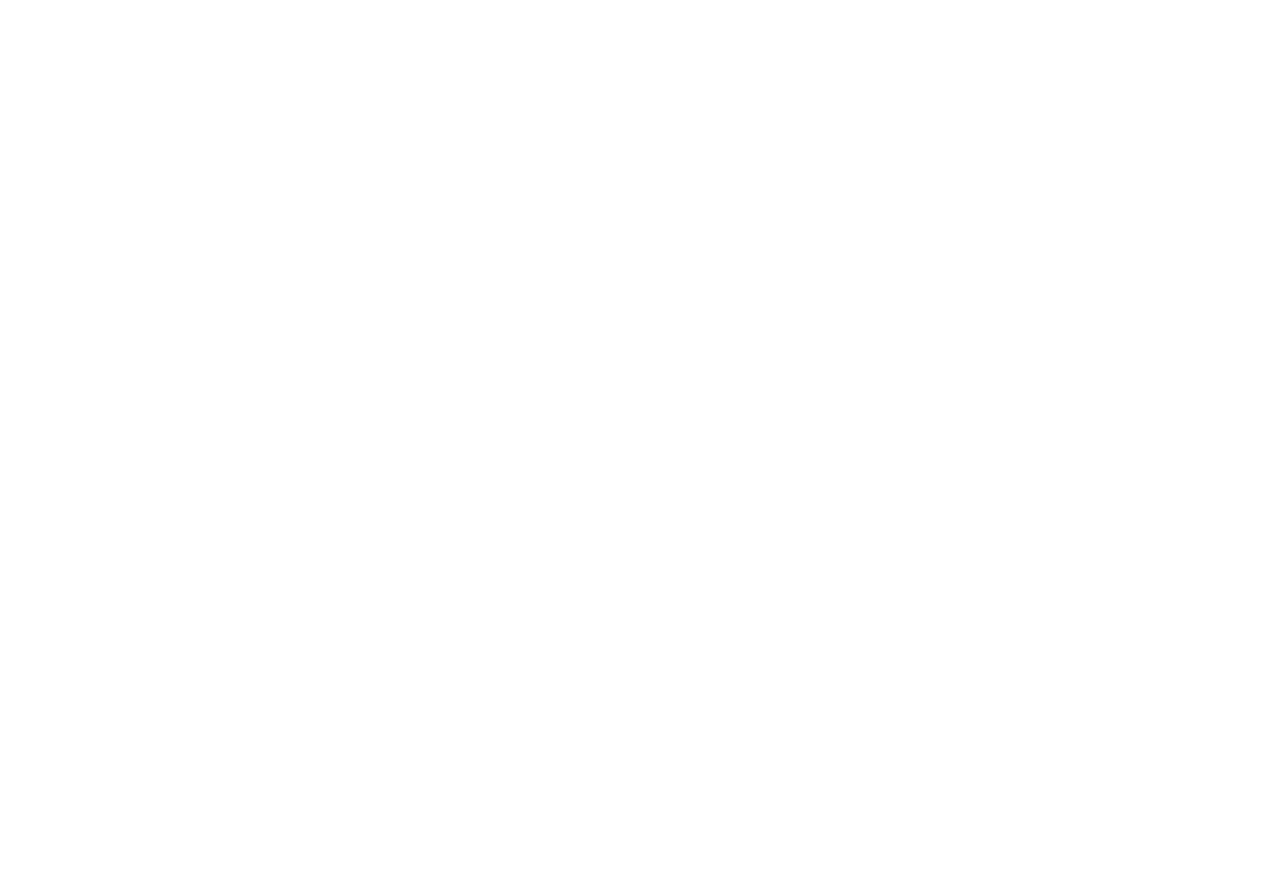
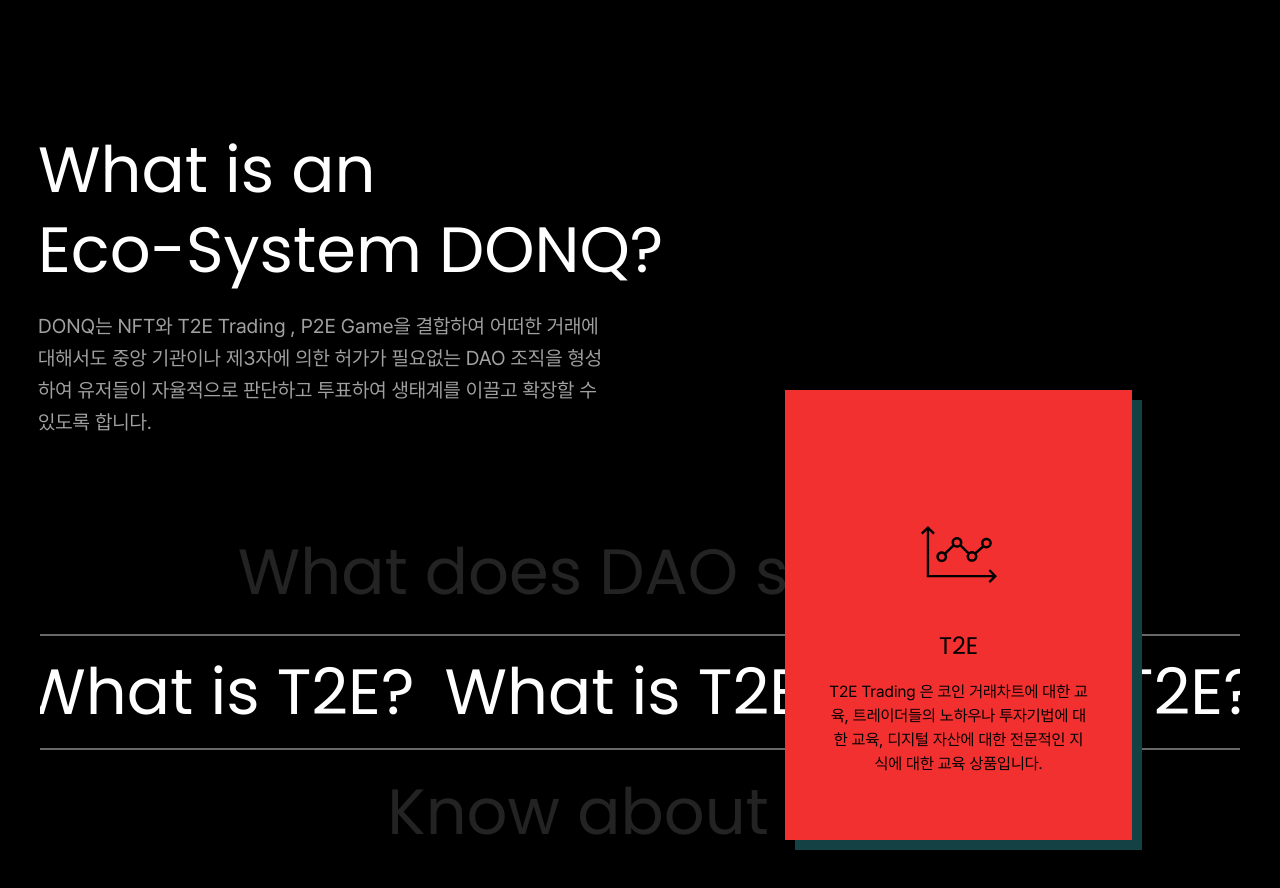
Before and after one commit to TuVoXuan/donthepia, a React (Create React App) app: page / in a window 1280 px wide. Shown: the part 4380-5268 px from the top of the page. Before the commit the page ends 4290 px from the top, so only its background shows below. Built offline with nearby package versions, Linux system fonts and the light colour scheme.

Commit message:
feat: make what donq section

```diff
--- a/src/components/Header/Header.module.scss
+++ b/src/components/Header/Header.module.scss
@@ -15,6 +15,7 @@
     right: 0;
     bottom: 0;
     overflow: hidden;
+    z-index: 1;
   }
 
   &__menu.show-menu {
--- /dev/null
+++ b/src/components/Icons/Chart.jsx
@@ -0,0 +1,18 @@
+import * as React from "react";
+const Chart = (props) => (
+  <svg
+    xmlns="http://www.w3.org/2000/svg"
+    width={80}
+    height={80}
+    viewBox="0 0 80 80"
+    {...props}
+  >
+    <path fill="none" d="M0 0h80v80H0V0z" />
+    <path
+      fill="currentColor"
+      fillRule="evenodd"
+      d="M67.448 34.476a5.392 5.392 0 0 1-2.797-.784l-6.983 6.037c.47.8.745 1.726.745 2.718 0 2.977-2.43 5.399-5.417 5.399-2.988 0-5.418-2.422-5.418-5.399 0-.977.265-1.89.723-2.681l-7.217-6.934a5.396 5.396 0 0 1-3.104.98 5.39 5.39 0 0 1-3.103-.98l-7.454 7.16c.488.81.774 1.754.774 2.766 0 2.977-2.43 5.399-5.417 5.399-2.988 0-5.418-2.422-5.418-5.399s2.43-5.399 5.418-5.399c1.065 0 2.058.313 2.897.845l7.533-7.235a5.357 5.357 0 0 1-.648-2.555c0-2.978 2.431-5.4 5.418-5.4 2.988 0 5.418 2.422 5.418 5.4 0 .923-.236 1.793-.647 2.555l7.261 6.976a5.396 5.396 0 0 1 2.984-.897c1.086 0 2.096.323 2.946.874l6.924-5.979a5.351 5.351 0 0 1-.835-2.866c0-2.977 2.43-5.399 5.417-5.399 2.988 0 5.418 2.422 5.418 5.399s-2.43 5.399-5.418 5.399zm-42.584 6.259-.002-.002c-.006-.006-.01-.014-.016-.019a2.913 2.913 0 0 0-4.981 2.044 2.913 2.913 0 0 0 2.915 2.905 2.913 2.913 0 0 0 2.914-2.905c0-.786-.319-1.499-.83-2.023zM37.98 25.509a2.913 2.913 0 0 0-2.914 2.905 2.912 2.912 0 0 0 2.914 2.904 2.913 2.913 0 0 0 2.915-2.904 2.913 2.913 0 0 0-2.915-2.905zm15.016 14.033a2.913 2.913 0 0 0-2.915 2.905 2.913 2.913 0 0 0 2.915 2.905 2.913 2.913 0 0 0 2.914-2.905 2.913 2.913 0 0 0-2.914-2.905zm14.452-13.37a2.913 2.913 0 0 0-2.914 2.905 2.912 2.912 0 0 0 2.914 2.904 2.912 2.912 0 0 0 2.915-2.904 2.913 2.913 0 0 0-2.915-2.905zm-57.34-9.707v44.467h63.425l-4.03-4.087 1.669-1.636 6.841 6.937-6.873 6.85-1.656-1.651 4.094-4.079H7.767V16.43l-4.14 4.057-1.642-1.665 6.96-6.818 6.873 6.85-1.656 1.651-4.054-4.04z"
+    />
+  </svg>
+);
+export default Chart;
--- a/src/components/Icons/index.js
+++ b/src/components/Icons/index.js
@@ -1,9 +1,13 @@
 import ArrowRight from "./ArrowRight";
 import Language from "./Language";
+import Chart from './Chart'
+import Star from "./Star";
 
 const Icons = {
     Language,
-    ArrowRight
+    ArrowRight,
+    Chart,
+    Star
 }
 
 export default Icons;
--- a/src/index.css
+++ b/src/index.css
@@ -125,6 +125,7 @@ video {
   font-size: 100%;
   font: inherit;
   vertical-align: baseline;
+  font-weight: normal;
 }
 
 /* HTML5 display-role reset for older browsers */
--- a/src/pages/Home/Home.jsx
+++ b/src/pages/Home/Home.jsx
@@ -3,6 +3,7 @@ import styles from "./Home.module.scss";
 import Header from "../../components/Header/Header";
 import Countdown from "./CountDown/CountDown";
 import NFTValue from "./NFTValue/NFTValue";
+import Icons from "../../components/Icons";
 
 export default function Home() {
   return (
@@ -79,6 +80,54 @@ export default function Home() {
           />
         </div>
       </div>
+
+      <div className={styles["what-donq"]}>
+        <div className={styles["what-donq__text"]}>
+          <h1 className={styles["what-donq__text__title"]}>What is an</h1>
+          <h1 className={styles["what-donq__text__title"]}>Eco-System DONQ?</h1>
+          <p className={styles["what-donq__text__des"]}>
+            DONQ는 NFT와 T2E Trading , P2E Game을 결합하여 어떠한 거래에
+            대해서도 중앙 기관이나 제3자에 의한 허가가 필요없는 DAO 조직을
+            형성하여 유저들이 자율적으로 판단하고 투표하여 생태계를 이끌고
+            확장할 수 있도록 합니다.
+          </p>
+        </div>
+
+        <div className={styles["illustrate-wrap"]}>
+          <div className={styles["illustrate"]}>
+            <div className={styles["illustrate__top"]}>
+              <p>What does DAO stand for</p>
+            </div>
+            <div className={styles["illustrate__center"]}>
+              <p>
+                <span>What is T2E?</span>
+                <span>What is T2E?</span>
+                <span>What is T2E?</span>
+              </p>
+            </div>
+            <div className={styles["illustrate__bottom"]}>
+              <p>Know about P2E</p>
+            </div>
+          </div>
+          <div className={styles["illustrate-wrap__card-wrap"]}>
+            <div className={styles["illustrate-wrap__card"]}>
+              <div className={styles["illustrate-wrap__card__main"]}>
+                <Icons.Chart
+                  className={styles["illustrate-wrap__card__main__icon"]}
+                />
+                <h5 className={styles["illustrate-wrap__card__main__title"]}>
+                  T2E
+                </h5>
+                <p className={styles["illustrate-wrap__card__main__des"]}>
+                  T2E Trading 은 코인 거래차트에 대한 교육, 트레이더들의
+                  노하우나 투자기법에 대한 교육, 디지털 자산에 대한 전문적인
+                  지식에 대한 교육 상품입니다.
+                </p>
+              </div>
+            </div>
+          </div>
+        </div>
+      </div>
     </div>
   );
 }
--- a/src/pages/Home/Home.module.scss
+++ b/src/pages/Home/Home.module.scss
@@ -2,7 +2,7 @@
 @import "../../styles/responsive.scss";
 
 .container {
-  font-family: "Pretendard", sans-serif;
+  // font-family: "Pretendard", sans-serif;
 }
 
 .introduction-banner {
@@ -93,6 +93,7 @@
       font-size: 14px;
       line-height: 1.6;
       color: variables.$gray-a1a;
+      font-family: "Pretendard", sans-serif;
 
       @include respond-to(sm) {
         font-size: 16px;
@@ -328,16 +329,20 @@
       color: variables.$gray-a1a;
       font-size: 14px;
       line-height: 1.6;
+      max-width: 260px;
+      font-family: "Pretendard", sans-serif;
 
       @include respond-to(sm) {
         font-size: 16px;
         grid-column: span 3 / span 3;
         grid-column-start: 3;
+        max-width: unset;
       }
       @include respond-to(lg) {
         font-size: 18px;
         grid-column: unset;
         grid-column-start: 2;
+        max-width: unset;
       }
       @include respond-to(xl) {
         font-size: 20px;
@@ -361,3 +366,275 @@
     }
   }
 }
+
+.what-donq {
+  background-color: variables.$black-000;
+  padding: 70px 24px 108px;
+  box-sizing: border-box;
+
+  @include respond-to(sm) {
+    padding: 82px 32px 120px;
+  }
+  @include respond-to(lg) {
+    padding: 100px 38px 160px;
+  }
+  @include respond-to(xl) {
+    padding: 140px 38px 216px;
+  }
+  @include respond-to(2xl) {
+    max-width: 1440px;
+    margin: 0 auto;
+  }
+
+  &__text {
+    &__title {
+      font-size: 24px;
+      color: variables.$white-fff;
+      line-height: 1.25;
+      @include respond-to(sm) {
+        font-size: 32px;
+      }
+      @include respond-to(lg) {
+        font-size: 46px;
+      }
+      @include respond-to(lg) {
+        font-size: 46px;
+      }
+      @include respond-to(xl) {
+        font-size: 64px;
+      }
+    }
+    &__des {
+      color: variables.$gray-a1a;
+      font-size: 14px;
+      line-height: 1.6;
+      margin-top: 20px;
+      font-family: "Pretendard", sans-serif;
+
+      @include respond-to(sm) {
+        font-size: 16px;
+        max-width: 400px;
+      }
+      @include respond-to(lg) {
+        font-size: 18px;
+      }
+      @include respond-to(xl) {
+        font-size: 20px;
+        max-width: 571px;
+      }
+    }
+  }
+}
+
+.illustrate-wrap {
+  position: relative;
+  overflow: visible;
+
+  &__card-wrap {
+    position: absolute;
+    right: 20px;
+    bottom: 0px;
+
+    @include respond-to(sm) {
+      right: 110px;
+      bottom: 4px;
+    }
+    @include respond-to(2xl) {
+      right: 180px;
+      bottom: 20px;
+    }
+  }
+
+  &__card {
+    position: relative;
+
+    &__main {
+      position: relative;
+      width: 160px;
+      background: variables.$orange-f13;
+      padding: 12px;
+      box-sizing: border-box;
+      display: flex;
+      flex-direction: column;
+      align-items: center;
+      z-index: 2;
+
+      @include respond-to(sm) {
+        width: 245px;
+        padding: 24px;
+      }
+
+      @include respond-to(lg) {
+        width: 300px;
+        padding: 32px;
+      }
+
+      @include respond-to(xl) {
+        width: 347px;
+        padding: 32px 42px;
+      }
+
+      &__icon {
+        height: 40px;
+        width: 40px;
+        margin-top: 12px;
+        margin-bottom: 12px;
+
+        @include respond-to(sm) {
+          height: 60px;
+          width: 60px;
+          margin-top: 24px;
+          margin-bottom: 16px;
+        }
+        @include respond-to(lg) {
+          height: 72px;
+          width: 72px;
+          margin-top: 54px;
+          margin-bottom: 32px;
+        }
+        @include respond-to(xl) {
+          height: 80px;
+          width: 80px;
+          margin-top: 92px;
+          margin-bottom: 40px;
+        }
+      }
+
+      &__title {
+        font-size: 14px;
+        color: variables.$black-000;
+        margin-bottom: 8px;
+
+        @include respond-to(sm) {
+          font-size: 18px;
+          margin-bottom: 12px;
+        }
+        @include respond-to(lg) {
+          font-size: 24px;
+          margin-bottom: 16px;
+        }
+        @include respond-to(xl) {
+          margin-bottom: 22px;
+        }
+      }
+      &__des {
+        font-size: 12px;
+        color: variables.$black-000;
+        text-align: center;
+        line-height: 1.5;
+        font-family: "Pretendard", sans-serif;
+
+        @include respond-to(sm) {
+          font-size: 14px;
+        }
+        @include respond-to(sm) {
+          font-size: 16px;
+        }
+        @include respond-to(lg) {
+          margin-bottom: 32px;
+        }
+      }
+    }
+
+    &::after {
+      position: absolute;
+      content: "";
+      height: 100%;
+      width: 100%;
+      background-color: variables.$green-144;
+      top: 5px;
+      left: 5px;
+      z-index: 1;
+
+      @include respond-to(lg) {
+        top: 10px;
+        left: 10px;
+      }
+    }
+  }
+}
+
+.illustrate {
+  font-size: 32px;
+  overflow: hidden;
+  margin-top: 80px;
+
+  @include respond-to(sm) {
+    max-width: 600px;
+    margin-top: 120px;
+    margin-left: auto;
+    margin-right: auto;
+    font-size: 40px;
+  }
+
+  @include respond-to(lg) {
+    font-size: 52px;
+    max-width: 800px;
+    margin-top: 102px;
+  }
+  @include respond-to(xl) {
+    font-size: 64px;
+    max-width: 1000px;
+  }
+  @include respond-to(xl) {
+    font-size: 64px;
+    max-width: 1200px;
+  }
+
+  &__top,
+  &__bottom,
+  &__center {
+    display: flex;
+    justify-content: center;
+
+    p {
+      white-space: nowrap;
+    }
+  }
+
+  &__top,
+  &__bottom {
+    color: variables.$black-232;
+    text-align: center;
+  }
+
+  &__top {
+    margin-bottom: 20px;
+    @include respond-to(sm) {
+      margin-bottom: 24px;
+    }
+    @include respond-to(lg) {
+      margin-bottom: 30px;
+    }
+  }
+  &__bottom {
+    margin-top: 20px;
+    @include respond-to(sm) {
+      margin-top: 24px;
+    }
+    @include respond-to(lg) {
+      margin-top: 30px;
+    }
+  }
+
+  &__center {
+    padding: 12px 0;
+    color: variables.$white-fff;
+    border-top: 2px solid variables.$gray-686;
+    border-bottom: 2px solid variables.$gray-686;
+    p {
+      display: flex;
+      column-gap: 30px;
+    }
+
+    @include respond-to(sm) {
+      padding: 16px 0;
+    }
+    @include respond-to(lg) {
+      padding: 20px 0;
+    }
+    @include respond-to(lg) {
+      padding: 24px 0;
+    }
+  }
+}
--- a/src/styles/variables.scss
+++ b/src/styles/variables.scss
@@ -1,7 +1,10 @@
 $black-000: #000;
 $black-0d0: #0d0d0d;
+$black-232: #232323;
 $white-fff: #fff;
 $blue-bae: #bae6fd;
 $orange-f13: #f1302f;
 $gray-a1a: #a1a1a1;
 $brown-a94: #a9463c;
+$gray-686: #686868;
+$green-144: #144244;
```
Also changed, not shown: src/components/Icons/Star.jsx (added, +12 -0 lines).
